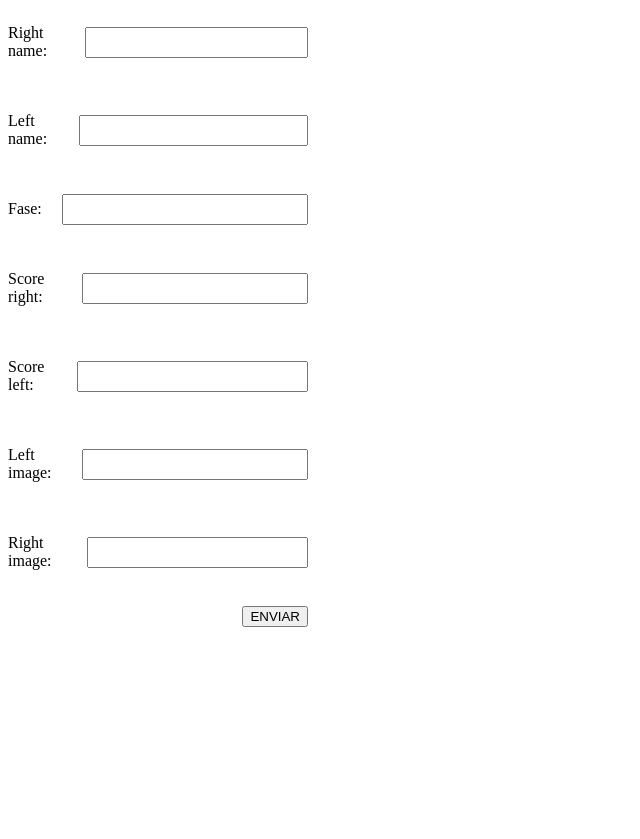
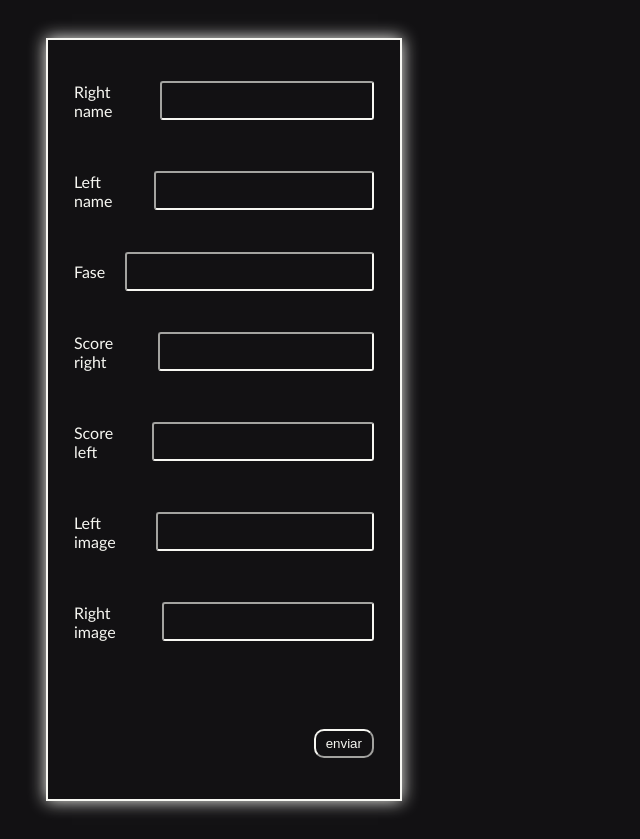
Before and after one commit to SharDassaut/ssbu_obs_overlay, a plain HTML site: page panel.html in a window 1280 px wide. Shown: the whole page, without its empty margins (0-640 px from the left). Before the commit the page ends 800 px from the top, so only its background shows below. Drawn offline with Linux system fonts and the light colour scheme.

Commit message:
Add better style and animation

```diff
--- a/overlay/style.css
+++ b/overlay/style.css
@@ -9,6 +9,7 @@ body{
     width: 100%;
     display: flex;
     justify-content: center;
+    font-family: sans-serif;
 }
 
 section{
@@ -26,7 +27,7 @@ section{
     border-left-width: 10px ;
 
     color: #E0E0E2;
-    width:clamp(600px,50vw,90%);
+    width:clamp(600px,60vw,90%);
 
     display: flex;
     justify-content: space-around;
@@ -35,7 +36,7 @@ section{
 }
 
 div{
-    margin:0.5vw 2vw 0.85vw 2vw;
+    margin:0.5vw 2vw 1vw 2vw;
     display: flex;
     width: 100%;
 }
@@ -60,12 +61,12 @@ div{
 
 #center h1{
 
-    font-size: clamp(3rem,30vh,5rem);
+    font-size: clamp(3rem,40vh,3rem);
 
 }
 
 #center #fase{
-    font-size: 24px;
+    font-size: 42px;
 }
 
 img{
@@ -86,3 +87,38 @@ img{
     -webkit-transform: scaleX(-1);
     transform: scaleX(-1);
 }
+
+.fade-in{
+    animation-duration: 0.65s;
+    animation-name:fade-in;
+    animation-timing-function: ease-in-out;
+}
+
+.fade-out{
+    animation-duration:  0.65s;
+    animation-name: fade-out;
+    animation-timing-function: ease-in-out;
+}
+
+@keyframes fade-in{
+    from {
+        animation-delay: 200ms;
+        translate:0 30px;
+        opacity:0 ;
+    }
+    to {
+        translate:0 0;
+        opacity: 1;
+    }
+}
+
+@keyframes fade-out{
+    from {
+        translate:0 0;
+        opacity:1 ;
+    }
+    to {
+        translate:0 -30px;
+        opacity: 0;
+    }
+}
--- a/panel.html
+++ b/panel.html
@@ -6,7 +6,16 @@
     <title>Control Panel</title>
 </head>
 <style>
+    :root{
+        --bg-color : #121113;
+        --txt-color : #F7F7F2;
+    }
+    body{
+        background-color: var(--bg-color);
+    }
     div{
+        color: var(--txt-color);
+        font-family: calibri;
         display: flex;
         align-items: center;
         gap: 20px;
@@ -15,53 +24,85 @@
 
     input{
         height: 25px;
-        width:100%;
+        width:80%;
+        border-width: 2px;
+        border-color: var(--txt-color);
+        background-color: var(--bg-color);
+        color: var(--txt-color);
+        border-radius: 3px;
+        font-weight: thin;
+        padding: 5px;
     }
 
     #match-data{
+        margin: 3vw;
+
         align-content: center;
         align-items: flex-start;
         flex-direction: column;
+        justify-content: center;
+        padding: 2vw;;
+
+        border-style: solid;
+        border-width: 2px;
+        border-color: var(--txt-color);
+
+        box-shadow: 0 0 1rem var(--txt-color);
+
         width:300px;
     }
 
     button{
         align-self: flex-end;
         margin-bottom: 5%;
+        border-width: 2px;
+        border-color: var(--txt-color);
+        background-color: var(--bg-color);
+        color: var(--txt-color);
+        border-radius: 10px;
+        font-weight: thin;
+        padding: 5px 10px 5px 10px;
+    }
+
+    button:hover{
+        border-color: var(--bg-color);
+        background-color: var(--txt-color);
+        color: var(--bg-color);
     }
 
 </style>
 <body>
     <div id="match-data">
     <div>
-        <p>Right name: </p>
+        <p>Right name</p>
         <input id="rn">
     </div>
     <div>
-        <p>Left name: </p>
+        <p>Left name</p>
         <input id="ln">
     </div>
     <div>
-        <p>Fase: </p>
+        <p>Fase</p>
         <input id="fase">
     </div>
     <div>
-        <p>Score right: </p>
+        <p>Score right</p>
         <input id="rs">
     </div>
     <div>
-        <p>Score left: </p>
+        <p>Score left</p>
         <input id ="ls">
     </div>
     <div>
-        <p>Left image: </p>
+        <p>Left image</p>
         <input id ="rimg">
     </div>
     <div>
-        <p>Right image: </p>
+        <p>Right image</p>
         <input id ="limg">
     </div>
-    <button id="send">ENVIAR</button>
+    <p></p>
+    <button id="send">enviar</button>
     </div>
     <script src="panel.js"></script>
 </body>
```
Also changed, not shown: overlay/index.html (+7 -7 lines), overlay/index.js (+16 -1 lines), server.js (+7 -12 lines).
